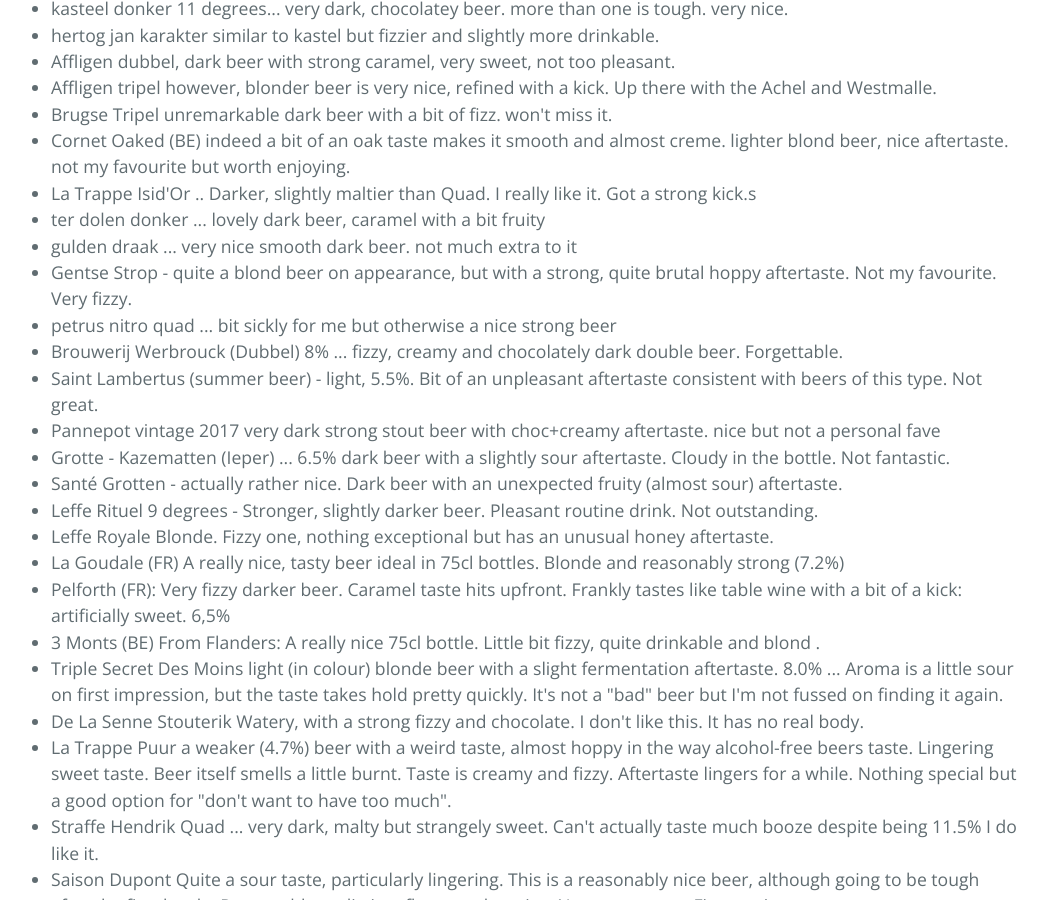
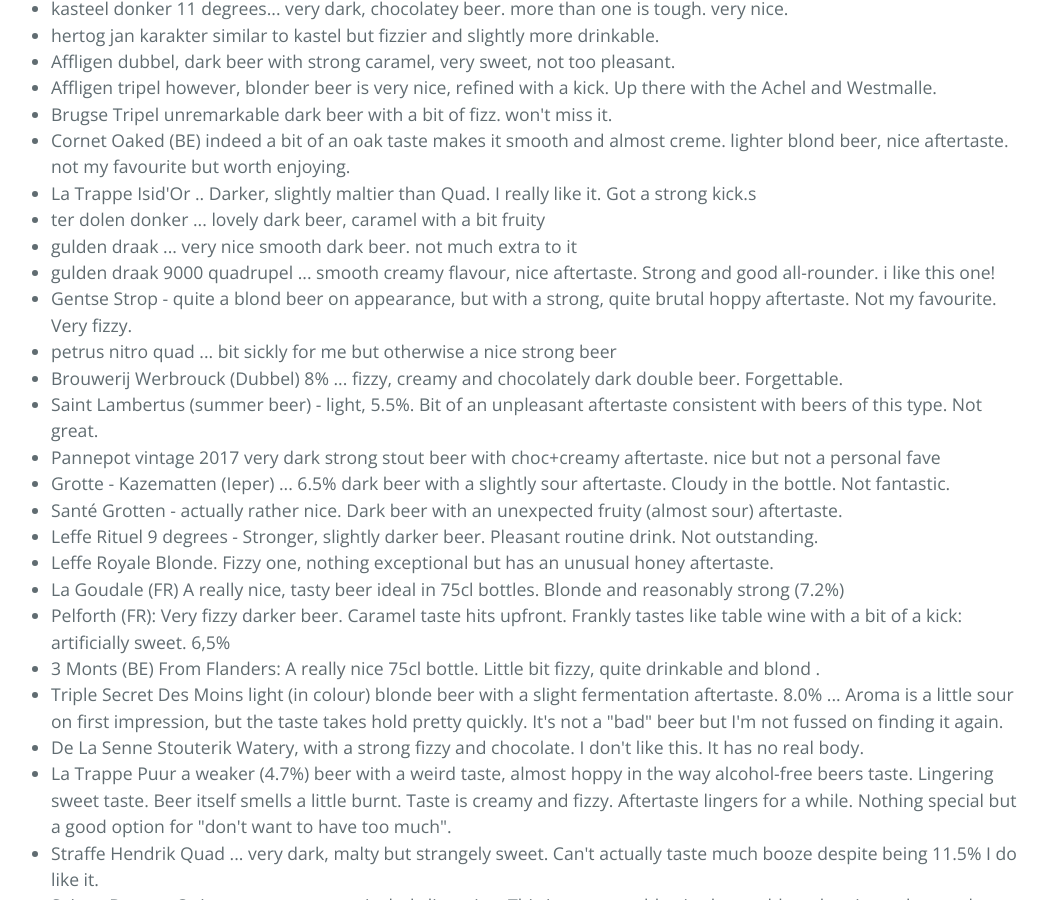
Before and after one commit to svenlatham/svenlatham-website, a Jekyll site: the page built from beer/index.html, in a window 1280 px wide and 900 px high, scrolled down 1311 px. Shown: the whole window, without its empty margins (125-1172 px from the left). Built offline with Jekyll 4.4.1, drawn with Linux system fonts in a browser that asks for light colours.

Commit message:
added gulden draak 9000 quad

```diff
--- a/beer/index.html
+++ b/beer/index.html
@@ -49,6 +49,7 @@ title: Beer
 <li>La Trappe Isid'Or .. Darker, slightly maltier than Quad. I really like it. Got a strong kick.s</li>
 <li>ter dolen donker ... lovely dark beer, caramel with a bit fruity</li>
 <li>gulden draak ... very nice smooth dark beer. not much extra to it</li>
+<li>gulden draak 9000 quadrupel ... smooth creamy flavour, nice aftertaste. Strong and good all-rounder. i like this one!</li>
 <li>Gentse Strop - quite a blond beer on appearance, but with a strong, quite brutal hoppy aftertaste. Not my favourite. Very fizzy.</li>
 <li>petrus nitro quad ... bit sickly for me but otherwise a nice strong beer</li>
 <li>Brouwerij Werbrouck (Dubbel) 8% ... fizzy, creamy and chocolately dark double beer. Forgettable.</li>
```
